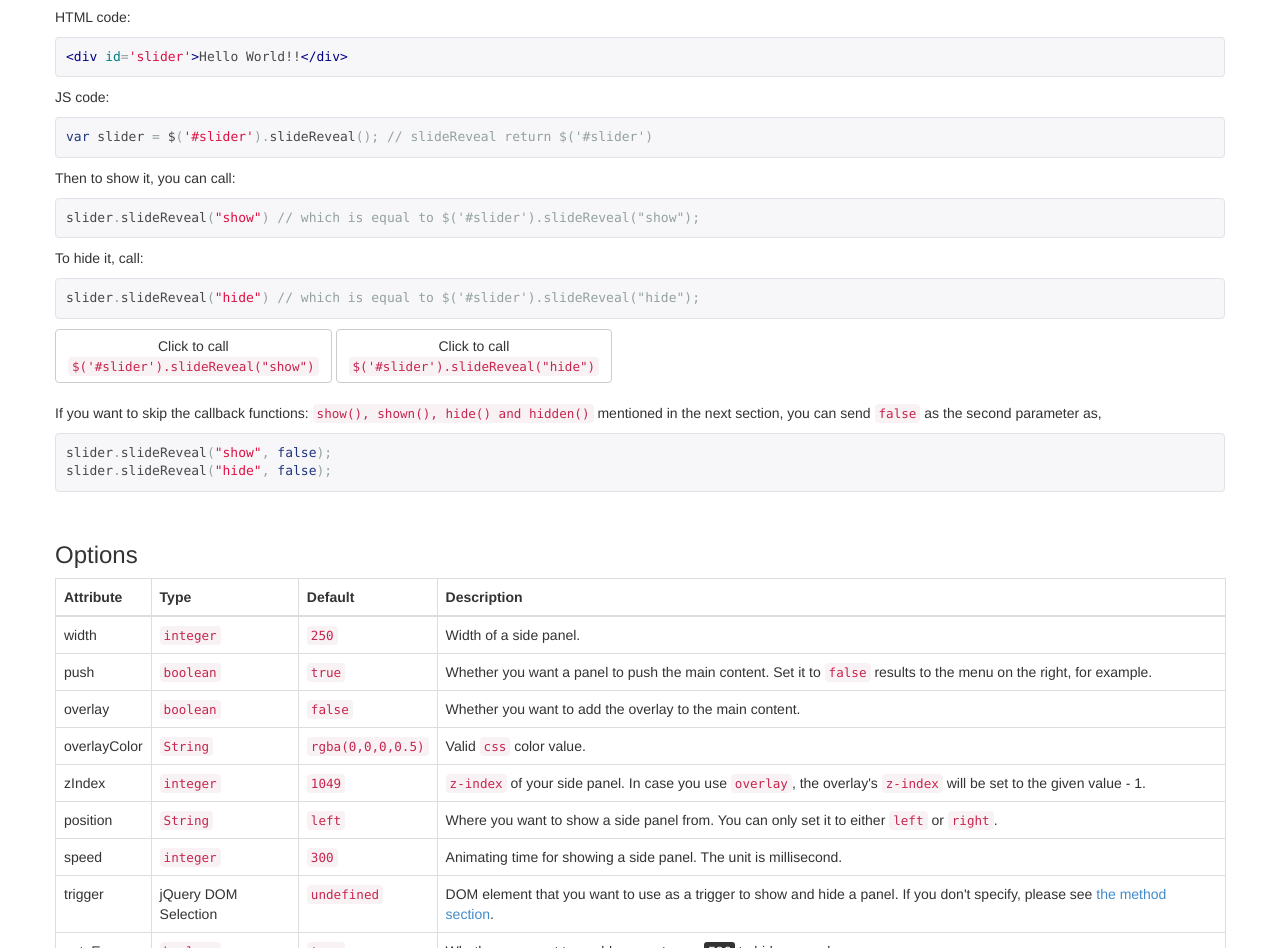
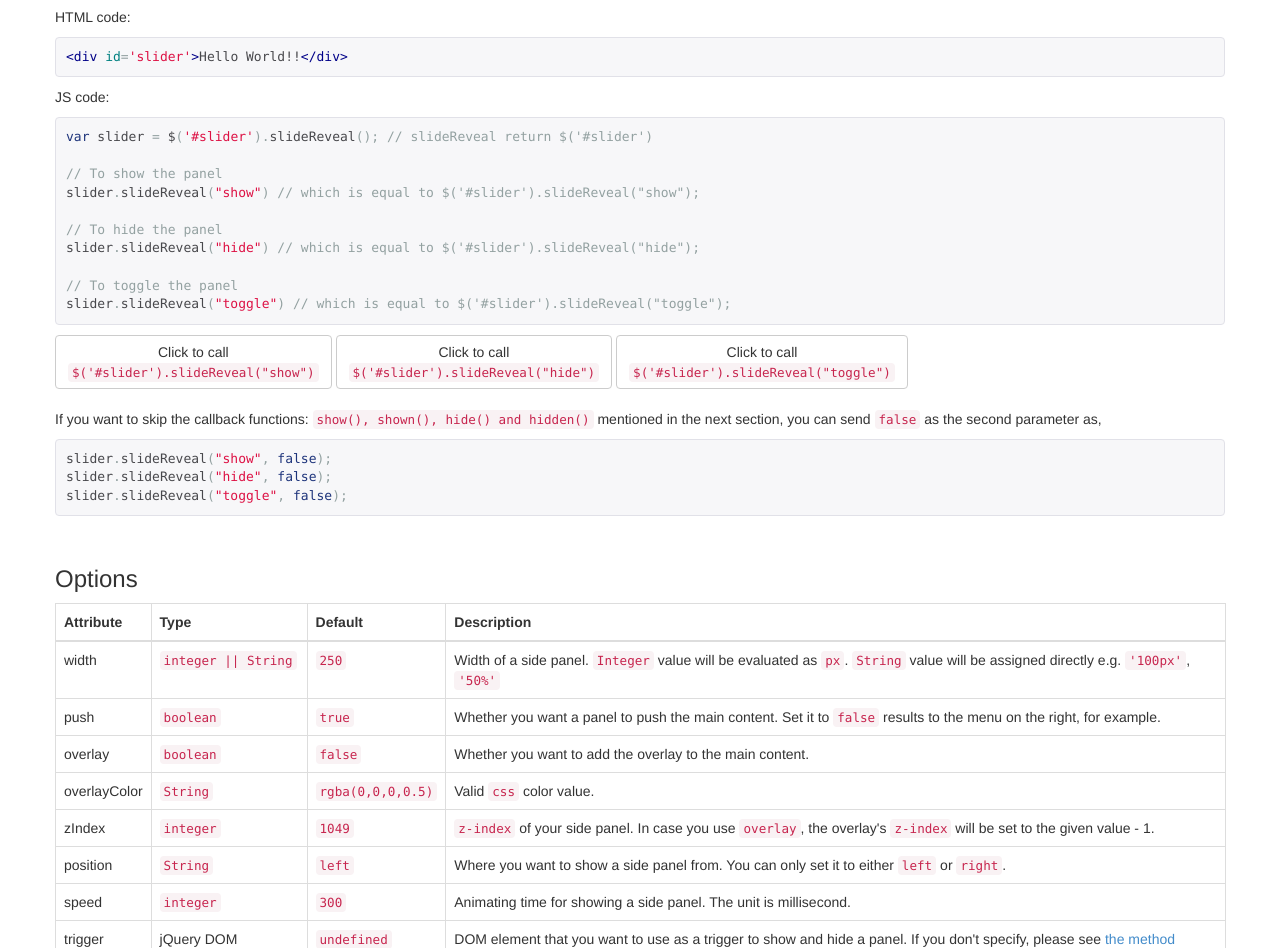
Before and after one commit to nnattawat/slideReveal, a plain HTML site: page index.html in a window 1280 px wide. Shown: the part 1468-2416 px from the top of the page. Drawn offline with Linux system fonts and the light colour scheme.

Commit message:
Update doc for v1.0.1

```diff
--- a/index.html
+++ b/index.html
@@ -125,20 +125,28 @@
         <pre class="prettyprint">&lt;div id='slider'&gt;Hello World!!&lt;/div&gt;
 </pre>
         <p>JS code:</p>
-        <pre class="prettyprint">var slider = $('#slider').slideReveal(); // slideReveal return $('#slider')</pre>
-        <p>Then to show it, you can call:</p>
-        <pre class="prettyprint">slider.slideReveal("show") // which is equal to $('#slider').slideReveal("show");</pre>
-        <p>To hide it, call:</p>
-        <pre class="prettyprint">slider.slideReveal("hide") // which is equal to $('#slider').slideReveal("hide");</pre>
+        <pre class="prettyprint">var slider = $('#slider').slideReveal(); // slideReveal return $('#slider')
+
+// To show the panel
+slider.slideReveal("show") // which is equal to $('#slider').slideReveal("show");
+
+// To hide the panel
+slider.slideReveal("hide") // which is equal to $('#slider').slideReveal("hide");
+
+// To toggle the panel
+slider.slideReveal("toggle") // which is equal to $('#slider').slideReveal("toggle");
+</pre>
         <div>
           <button id="show-manually" class="btn btn-default">Click to call<br/> <code>$('#slider').slideReveal("show")</code></button>
           <button id="hide-manually" class="btn btn-default">Click to call<br/> <code>$('#slider').slideReveal("hide")</code></button>
+          <button id="toggle-manually" class="btn btn-default">Click to call<br/> <code>$('#slider').slideReveal("toggle")</code></button>
         </div>
         <br/>
         <p>
           If you want to skip the callback functions: <code>show(), shown(), hide() and hidden()</code> mentioned in the next section, you can send <code>false</code> as the second parameter as,
           <pre class="prettyprint">slider.slideReveal("show", false);
-slider.slideReveal("hide", false);</pre>
+slider.slideReveal("hide", false);
+slider.slideReveal("toggle", false);</pre>
         </p>
       </section>
       <section id="option">
@@ -153,9 +161,9 @@ slider.slideReveal("hide", false);</pre>
           <tbody>
             <tr>
               <td>width</td>
-              <td><code>integer</code></td>
+              <td><code>integer || String</code></td>
               <td><code>250</code></td>
-              <td>Width of a side panel.</td>
+              <td>Width of a side panel. <code>Integer</code> value will be evaluated as <code>px</code>. <code>String</code> value will be assigned directly e.g. <code>'100px'</code>, <code>'50%'</code></td>
             </tr>
             <tr>
               <td>push</td>
@@ -384,6 +392,9 @@ $("slider").slideReveal({
         $("#hide-manually").click(function(){
           sample1.slideReveal("hide");
         });
+        $("#toggle-manually").click(function(){
+          sample1.slideReveal("toggle");
+        });
 
         $("#sample-2").slideReveal({
           trigger: $("#sample-2-btn"),
```
